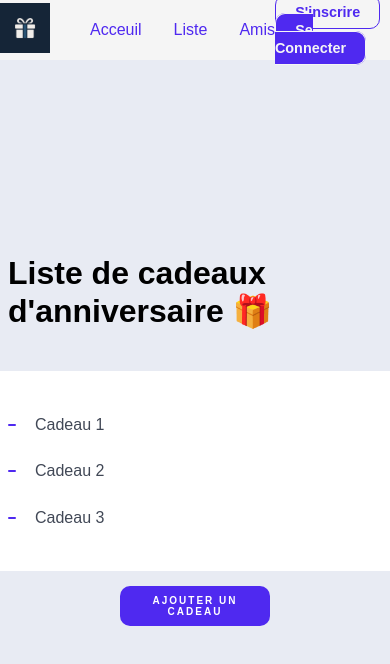
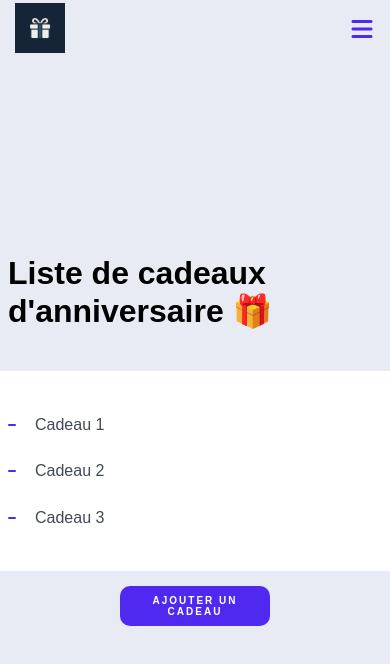
Before and after one commit to Nathan0769/liste-cadeaux, a plain HTML site: page index.html in a window 390 px wide. Shown: the top 664 px of the page. Drawn offline with Linux system fonts and the light colour scheme.

Commit message:
responsive  menu

```diff
--- a/index.html
+++ b/index.html
@@ -31,11 +31,24 @@
           <a class="button-inscris" href="#">S'inscrire</a>
           <a class="button-connection" href="#">Se Connecter</a>
         </div>
-        <div class="menu-burger">
+        <div class="menu-burger-button">
           <i class="fa-solid fa-bars"></i>
         </div>
       </div>
+      <div class="burger-menu">
+        <ul class="liens">
+          <li><a href="#">Acceuil</a></li>
+          <li><a href="#">Liste</a></li>
+          <li><a href="#">Amis</a></li>
+          <div class="divider"></div>
+          <div class="connection-burger">
+            <a class="button-inscris" href="#">S'inscrire</a>
+            <a class="button-connection" href="#">Se Connecter</a>
+          </div>
+        </ul>
+      </div>
     </header>
+
     <div id="titre">
       <h1>Liste de cadeaux d'anniversaire 🎁</h1>
     </div>
@@ -53,6 +66,6 @@
       <button id="add-cadeau">Ajouter un cadeau</button>
     </div>
 
-    <script src="script.js"></script>
+    <script src="script.js" defer></script>
   </body>
 </html>
--- a/public/css/menu.css
+++ b/public/css/menu.css
@@ -43,7 +43,7 @@ header {
   justify-content: space-between;
   align-items: center;
   margin: 0;
-  padding: 0;
+  padding: 0 10px;
   box-sizing: border-box;
   text-align: left;
 }
@@ -53,19 +53,21 @@ header {
   gap: 2rem;
 }
 
-.navbar .menu-burger {
+.navbar .menu-burger-button {
   color: #4f29f0;
   cursor: pointer;
   font-size: 1.5rem;
   display: none;
+  margin-right: 2%;
 }
 
 #logo {
   width: 50px;
   height: 50px;
+  margin-left: 10%;
 }
 
-.conncetion {
+.connection {
   display: flex;
   gap: 10px;
 }
@@ -93,3 +95,96 @@ header {
   font-weight: bold;
   cursor: pointer;
 }
+
+/* burger menu */
+
+.burger-menu {
+  display: none;
+  height: 0;
+  position: absolute;
+  right: 2rem;
+  top: 60px;
+  width: 250px;
+  background-color: whitesmoke;
+  backdrop-filter: blur(30px);
+  overflow: hidden;
+  border-radius: 10px;
+  transition: height 0.3s cubic-bezier(0.175, 0.885, 0.32, 1.275);
+}
+
+.burger-menu.open {
+  height: 260px;
+}
+
+.burger-menu .button-connection,
+.burger-menu .button-inscris {
+  width: 80%;
+  display: flex;
+  justify-content: center;
+  align-items: center;
+}
+
+.connection-burger {
+  display: flex;
+  flex-direction: column;
+  justify-content: center;
+  align-items: center;
+  gap: 8px;
+}
+
+.burger-menu li {
+  padding: 0.7rem;
+  display: flex;
+  flex-direction: column;
+  align-items: center;
+  justify-content: center;
+}
+
+.burger-menu ul {
+  display: flex;
+  flex-direction: column;
+  align-items: center;
+  justify-content: center;
+  width: 100%;
+  padding: 0;
+  margin: 0;
+  text-align: center;
+}
+
+.divider {
+  height: 1px;
+  background-color: #4f29f0;
+  width: 80%;
+  margin-left: auto;
+  margin-right: auto;
+  margin-bottom: 1rem;
+}
+
+/* responsive */
+
+@media (max-width: 890px) {
+  header {
+    background: none;
+  }
+
+  .navbar .liens,
+  .navbar .connection {
+    display: none;
+  }
+
+  .navbar .menu-burger-button {
+    display: block;
+  }
+
+  .burger-menu {
+    display: block;
+    margin-right: 10px;
+  }
+}
+
+@media (max-width: 576px) {
+  .burger-menu {
+    left: 2rem;
+    width: unset;
+  }
+}
--- a/script.js
+++ b/script.js
@@ -1 +1,13 @@
-console.log("Bienvenue sur la liste de cadeaux !");
+const burgerMenuButton = document.querySelector(".menu-burger-button");
+const burgerMenuButtonIcon = document.querySelector(".menu-burger-button i");
+const burgerMenu = document.querySelector(".burger-menu");
+
+burgerMenuButton.onclick = function () {
+  burgerMenu?.classList.toggle("open");
+  const isOpen = burgerMenu?.classList.contains("open");
+
+  if (burgerMenuButtonIcon) {
+    burgerMenuButtonIcon.classList.toggle("fa-bars", !isOpen);
+    burgerMenuButtonIcon.classList.toggle("fa-xmark", isOpen);
+  }
+};
```
Also changed, not shown: 2 other files.
